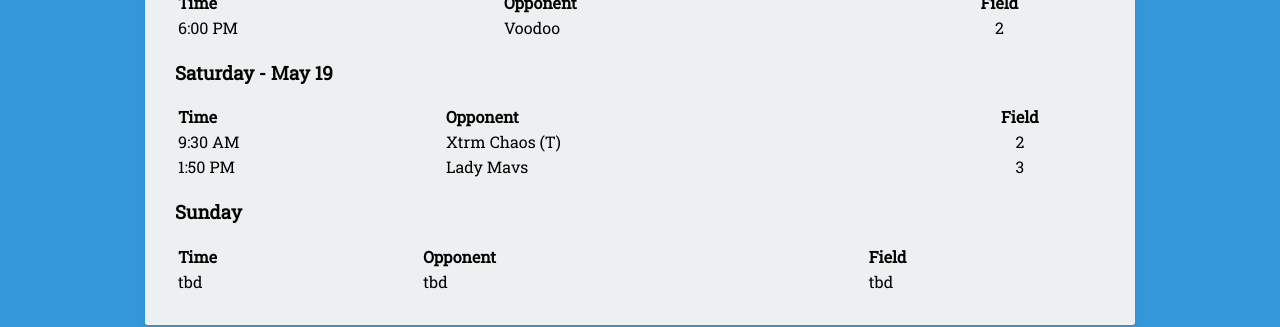
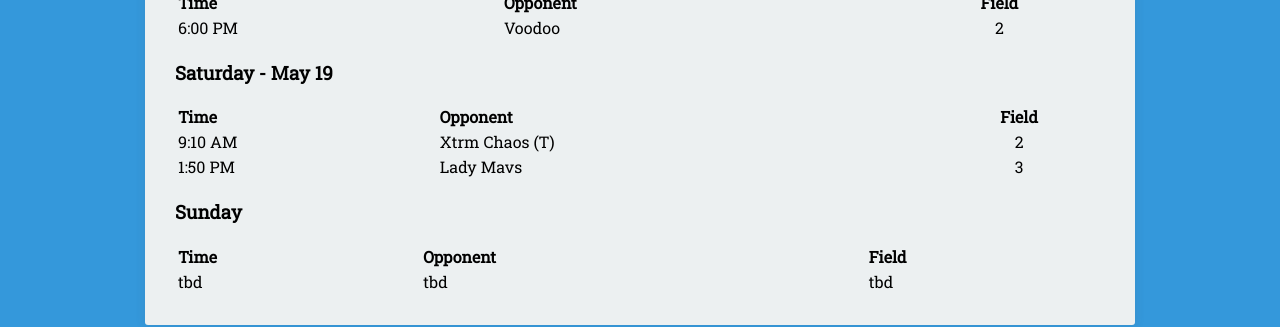
Before and after one commit to seanmerrow/ecf, a Jekyll site: the page built from _posts/2018-08-15-May-18.md, in a window 1280 px wide. Shown: the part 929-1256 px from the top of the page. Built offline with Jekyll 4.4.1, drawn with Linux system fonts in a browser that asks for light colours; nearby versions of some CDN libraries.

Commit message:
Update 2018-08-15-May-18.md

```diff
--- a/_posts/2018-08-15-May-18.md
+++ b/_posts/2018-08-15-May-18.md
@@ -48,7 +48,7 @@ category:
 
 | Time     | Opponent         | Field |
 |:-------  |:---              |:-----:|
-| 9:30 AM  | Xtrm Chaos (T)   | 2     |
+| 9:10 AM  | Xtrm Chaos (T)   | 2     |
 | 1:50 PM  | Lady Mavs        | 3     |
 
 
```
